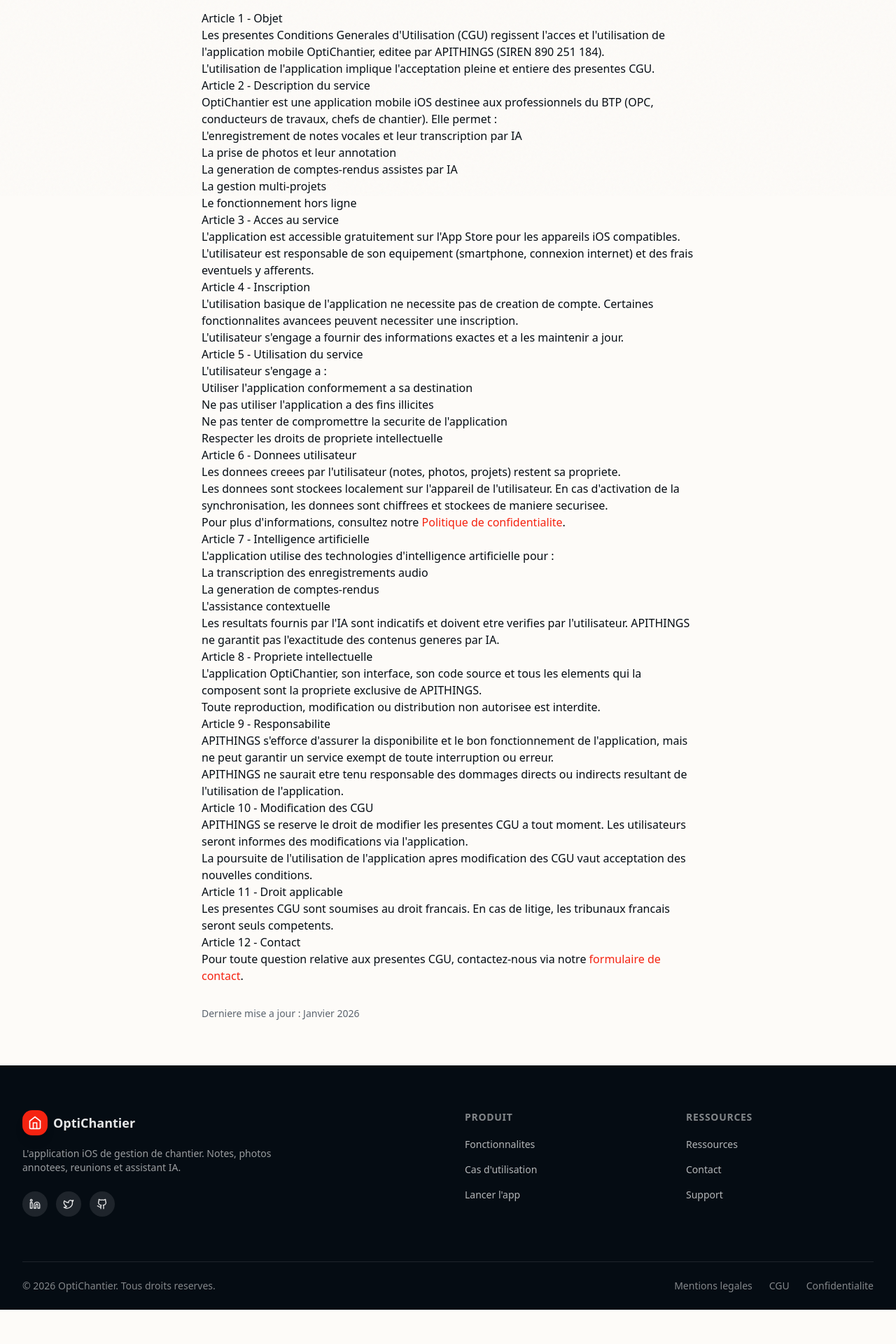
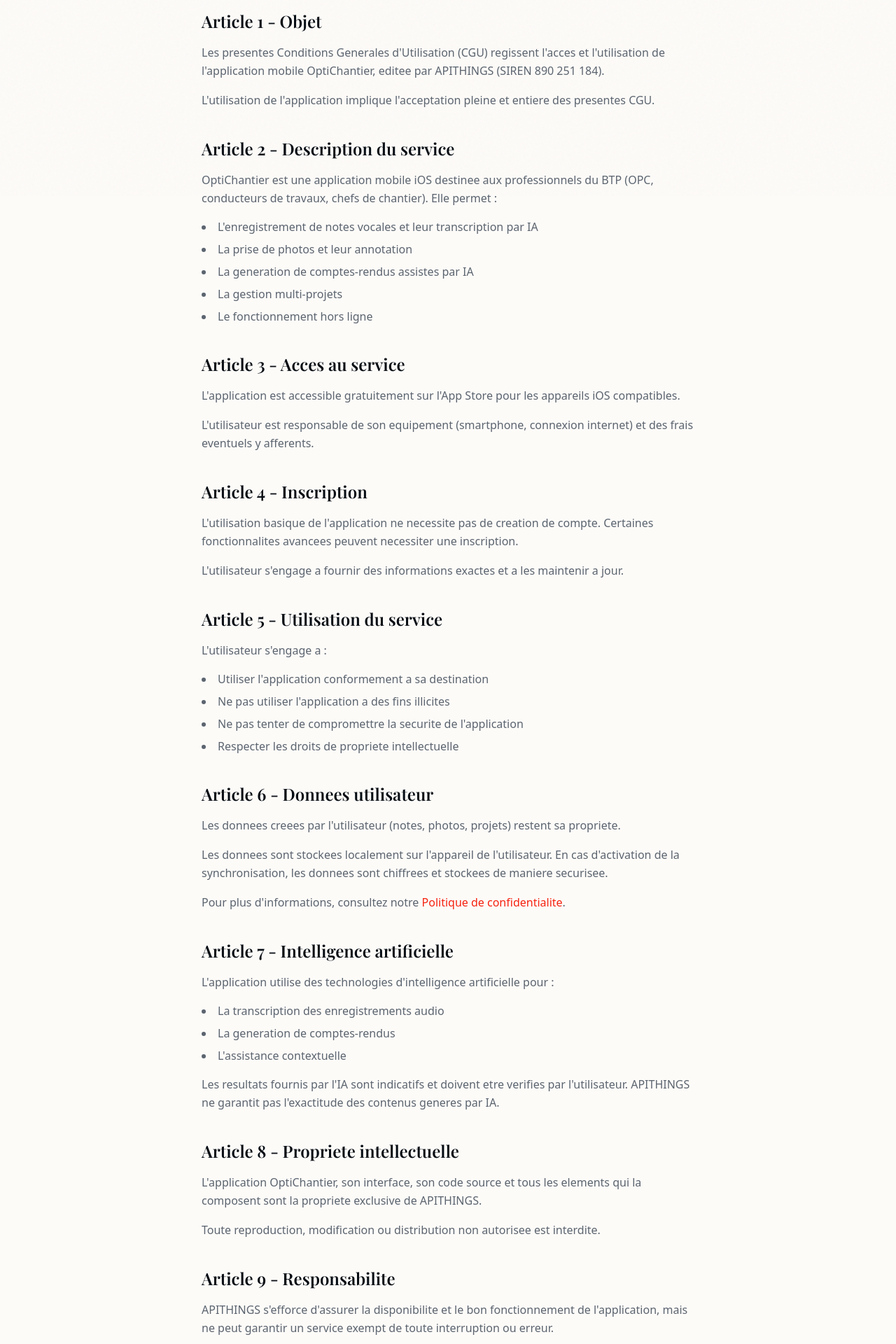
Before and after one commit to bxav/opc-chantier-landing, a Next.js app: page /cgu in a window 1280 px wide. Shown: the part 520-2440 px from the top of the page at 70% size. Before the commit the page ends 2391 px from the top, so only its background shows below. Built offline with nearby package versions, Linux system fonts and the light colour scheme.

Commit message:
Up domain name

```diff
--- a/src/app/cgu/page.tsx
+++ b/src/app/cgu/page.tsx
@@ -31,125 +31,157 @@
 
         <section className="py-16">
           <div className="max-w-3xl mx-auto px-4 sm:px-6 lg:px-8">
-            <div className="prose prose-slate max-w-none">
-              <h2>Article 1 - Objet</h2>
-              <p>
+            <div className="space-y-10">
+              <div>
+                <h2 className="text-2xl font-serif font-semibold mb-4">Article 1 - Objet</h2>
+                <p className="text-muted-foreground leading-relaxed mb-4">
                   Les presentes Conditions Generales d&apos;Utilisation (CGU) regissent l&apos;acces et l&apos;utilisation
                   de l&apos;application mobile OptiChantier, editee par APITHINGS (SIREN 890 251 184).
                 </p>
-              <p>
+                <p className="text-muted-foreground leading-relaxed">
                   L&apos;utilisation de l&apos;application implique l&apos;acceptation pleine et entiere des presentes CGU.
                 </p>
+              </div>
 
-              <h2>Article 2 - Description du service</h2>
-              <p>
+              <div>
+                <h2 className="text-2xl font-serif font-semibold mb-4">Article 2 - Description du service</h2>
+                <p className="text-muted-foreground leading-relaxed mb-4">
                   OptiChantier est une application mobile iOS destinee aux professionnels du BTP
                   (OPC, conducteurs de travaux, chefs de chantier). Elle permet :
                 </p>
-              <ul>
+                <ul className="list-disc list-inside space-y-2 text-muted-foreground">
                   <li>L&apos;enregistrement de notes vocales et leur transcription par IA</li>
                   <li>La prise de photos et leur annotation</li>
                   <li>La generation de comptes-rendus assistes par IA</li>
                   <li>La gestion multi-projets</li>
                   <li>Le fonctionnement hors ligne</li>
                 </ul>
+              </div>
 
-              <h2>Article 3 - Acces au service</h2>
-              <p>
+              <div>
+                <h2 className="text-2xl font-serif font-semibold mb-4">Article 3 - Acces au service</h2>
+                <p className="text-muted-foreground leading-relaxed mb-4">
                   L&apos;application est accessible gratuitement sur l&apos;App Store pour les appareils iOS compatibles.
                 </p>
-              <p>
+                <p className="text-muted-foreground leading-relaxed">
                   L&apos;utilisateur est responsable de son equipement (smartphone, connexion internet)
                   et des frais eventuels y afferents.
                 </p>
+              </div>
 
-              <h2>Article 4 - Inscription</h2>
-              <p>
+              <div>
+                <h2 className="text-2xl font-serif font-semibold mb-4">Article 4 - Inscription</h2>
+                <p className="text-muted-foreground leading-relaxed mb-4">
                   L&apos;utilisation basique de l&apos;application ne necessite pas de creation de compte.
                   Certaines fonctionnalites avancees peuvent necessiter une inscription.
                 </p>
-              <p>
+                <p className="text-muted-foreground leading-relaxed">
                   L&apos;utilisateur s&apos;engage a fournir des informations exactes et a les maintenir a jour.
                 </p>
+              </div>
 
-              <h2>Article 5 - Utilisation du service</h2>
-              <p>L&apos;utilisateur s&apos;engage a :</p>
-              <ul>
+              <div>
+                <h2 className="text-2xl font-serif font-semibold mb-4">Article 5 - Utilisation du service</h2>
+                <p className="text-muted-foreground leading-relaxed mb-4">
+                  L&apos;utilisateur s&apos;engage a :
+                </p>
+                <ul className="list-disc list-inside space-y-2 text-muted-foreground">
                   <li>Utiliser l&apos;application conformement a sa destination</li>
                   <li>Ne pas utiliser l&apos;application a des fins illicites</li>
                   <li>Ne pas tenter de compromettre la securite de l&apos;application</li>
                   <li>Respecter les droits de propriete intellectuelle</li>
                 </ul>
+              </div>
 
-              <h2>Article 6 - Donnees utilisateur</h2>
-              <p>
+              <div>
+                <h2 className="text-2xl font-serif font-semibold mb-4">Article 6 - Donnees utilisateur</h2>
+                <p className="text-muted-foreground leading-relaxed mb-4">
                   Les donnees creees par l&apos;utilisateur (notes, photos, projets) restent sa propriete.
                 </p>
-              <p>
+                <p className="text-muted-foreground leading-relaxed mb-4">
                   Les donnees sont stockees localement sur l&apos;appareil de l&apos;utilisateur.
                   En cas d&apos;activation de la synchronisation, les donnees sont chiffrees et stockees
                   de maniere securisee.
                 </p>
-              <p>
-                Pour plus d&apos;informations, consultez notre <a href="/politique-confidentialite" className="text-primary hover:underline">Politique de confidentialite</a>.
+                <p className="text-muted-foreground leading-relaxed">
+                  Pour plus d&apos;informations, consultez notre{" "}
+                  <a href="/politique-confidentialite" className="text-primary hover:underline">
+                    Politique de confidentialite
+                  </a>.
                 </p>
+              </div>
 
-              <h2>Article 7 - Intelligence artificielle</h2>
-              <p>
+              <div>
+                <h2 className="text-2xl font-serif font-semibold mb-4">Article 7 - Intelligence artificielle</h2>
+                <p className="text-muted-foreground leading-relaxed mb-4">
                   L&apos;application utilise des technologies d&apos;intelligence artificielle pour :
                 </p>
-              <ul>
+                <ul className="list-disc list-inside space-y-2 text-muted-foreground mb-4">
                   <li>La transcription des enregistrements audio</li>
                   <li>La generation de comptes-rendus</li>
                   <li>L&apos;assistance contextuelle</li>
                 </ul>
-              <p>
+                <p className="text-muted-foreground leading-relaxed">
                   Les resultats fournis par l&apos;IA sont indicatifs et doivent etre verifies par l&apos;utilisateur.
                   APITHINGS ne garantit pas l&apos;exactitude des contenus generes par IA.
                 </p>
+              </div>
 
-              <h2>Article 8 - Propriete intellectuelle</h2>
-              <p>
+              <div>
+                <h2 className="text-2xl font-serif font-semibold mb-4">Article 8 - Propriete intellectuelle</h2>
+                <p className="text-muted-foreground leading-relaxed mb-4">
                   L&apos;application OptiChantier, son interface, son code source et tous les elements
                   qui la composent sont la propriete exclusive de APITHINGS.
                 </p>
-              <p>
+                <p className="text-muted-foreground leading-relaxed">
                   Toute reproduction, modification ou distribution non autorisee est interdite.
                 </p>
+              </div>
 
-              <h2>Article 9 - Responsabilite</h2>
-              <p>
+              <div>
+                <h2 className="text-2xl font-serif font-semibold mb-4">Article 9 - Responsabilite</h2>
+                <p className="text-muted-foreground leading-relaxed mb-4">
                   APITHINGS s&apos;efforce d&apos;assurer la disponibilite et le bon fonctionnement de l&apos;application,
                   mais ne peut garantir un service exempt de toute interruption ou erreur.
                 </p>
-              <p>
+                <p className="text-muted-foreground leading-relaxed">
                   APITHINGS ne saurait etre tenu responsable des dommages directs ou indirects
                   resultant de l&apos;utilisation de l&apos;application.
                 </p>
+              </div>
 
-              <h2>Article 10 - Modification des CGU</h2>
-              <p>
+              <div>
+                <h2 className="text-2xl font-serif font-semibold mb-4">Article 10 - Modification des CGU</h2>
+                <p className="text-muted-foreground leading-relaxed mb-4">
                   APITHINGS se reserve le droit de modifier les presentes CGU a tout moment.
                   Les utilisateurs seront informes des modifications via l&apos;application.
                 </p>
-              <p>
+                <p className="text-muted-foreground leading-relaxed">
                   La poursuite de l&apos;utilisation de l&apos;application apres modification des CGU
                   vaut acceptation des nouvelles conditions.
                 </p>
+              </div>
 
-              <h2>Article 11 - Droit applicable</h2>
-              <p>
+              <div>
+                <h2 className="text-2xl font-serif font-semibold mb-4">Article 11 - Droit applicable</h2>
+                <p className="text-muted-foreground leading-relaxed">
                   Les presentes CGU sont soumises au droit francais.
                   En cas de litige, les tribunaux francais seront seuls competents.
                 </p>
+              </div>
 
-              <h2>Article 12 - Contact</h2>
-              <p>
+              <div>
+                <h2 className="text-2xl font-serif font-semibold mb-4">Article 12 - Contact</h2>
+                <p className="text-muted-foreground leading-relaxed">
                   Pour toute question relative aux presentes CGU, contactez-nous via
-                notre <a href="/contact" className="text-primary hover:underline">formulaire de contact</a>.
+                  notre{" "}
+                  <a href="/contact" className="text-primary hover:underline">
+                    formulaire de contact
+                  </a>.
                 </p>
+              </div>
 
-              <p className="text-sm text-muted-foreground mt-8">
+              <p className="text-sm text-muted-foreground pt-8 border-t">
                 Derniere mise a jour : Janvier 2026
               </p>
             </div>
--- a/src/app/mentions-legales/page.tsx
+++ b/src/app/mentions-legales/page.tsx
@@ -31,78 +31,102 @@
 
         <section className="py-16">
           <div className="max-w-3xl mx-auto px-4 sm:px-6 lg:px-8">
-            <div className="prose prose-slate max-w-none">
-              <h2>Editeur du site</h2>
-              <p>
-                Le site <strong>www.optichantier.com</strong> est edite par :
+            <div className="space-y-10">
+              <div>
+                <h2 className="text-2xl font-serif font-semibold mb-4">Editeur du site</h2>
+                <p className="text-muted-foreground leading-relaxed mb-4">
+                  Le site <strong className="text-foreground font-semibold">www.optichantier.com</strong> est edite par :
                 </p>
-              <ul>
-                <li><strong>Raison sociale :</strong> APITHINGS</li>
-                <li><strong>Forme juridique :</strong> SAS (Societe par actions simplifiee)</li>
-                <li><strong>SIREN :</strong> 890 251 184</li>
-                <li><strong>Siege social :</strong> France</li>
-                <li><strong>Email :</strong> contact@optichantier.com</li>
+                <ul className="list-disc list-inside space-y-2 text-muted-foreground">
+                  <li><strong className="text-foreground font-semibold">Raison sociale :</strong> APITHINGS</li>
+                  <li><strong className="text-foreground font-semibold">Forme juridique :</strong> SAS (Societe par actions simplifiee)</li>
+                  <li><strong className="text-foreground font-semibold">SIREN :</strong> 890 251 184</li>
+                  <li><strong className="text-foreground font-semibold">Siege social :</strong> France</li>
+                  <li><strong className="text-foreground font-semibold">Email :</strong> contact@optichantier.com</li>
                 </ul>
+              </div>
 
-              <h2>Directeur de la publication</h2>
-              <p>
+              <div>
+                <h2 className="text-2xl font-serif font-semibold mb-4">Directeur de la publication</h2>
+                <p className="text-muted-foreground leading-relaxed">
                   Le directeur de la publication est le representant legal de la societe APITHINGS.
                 </p>
+              </div>
 
-              <h2>Hebergement</h2>
-              <p>
+              <div>
+                <h2 className="text-2xl font-serif font-semibold mb-4">Hebergement</h2>
+                <p className="text-muted-foreground leading-relaxed mb-4">
                   Le site est heberge par :
                 </p>
-              <ul>
-                <li><strong>Vercel Inc.</strong></li>
+                <ul className="list-disc list-inside space-y-2 text-muted-foreground">
+                  <li><strong className="text-foreground font-semibold">Vercel Inc.</strong></li>
                   <li>340 S Lemon Ave #4133</li>
                   <li>Walnut, CA 91789, USA</li>
                   <li>https://vercel.com</li>
                 </ul>
+              </div>
 
-              <h2>Propriete intellectuelle</h2>
-              <p>
+              <div>
+                <h2 className="text-2xl font-serif font-semibold mb-4">Propriete intellectuelle</h2>
+                <p className="text-muted-foreground leading-relaxed mb-4">
                   L&apos;ensemble des contenus (textes, images, graphismes, logo, icones, sons, logiciels)
                   du site OptiChantier est la propriete exclusive de APITHINGS ou de ses partenaires
                   et est protege par les lois francaises et internationales relatives a la propriete intellectuelle.
                 </p>
-              <p>
+                <p className="text-muted-foreground leading-relaxed">
                   Toute reproduction, representation, modification, publication, adaptation de tout ou partie
                   des elements du site, quel que soit le moyen ou le procede utilise, est interdite,
                   sauf autorisation ecrite prealable de APITHINGS.
                 </p>
+              </div>
 
-              <h2>Donnees personnelles</h2>
-              <p>
+              <div>
+                <h2 className="text-2xl font-serif font-semibold mb-4">Donnees personnelles</h2>
+                <p className="text-muted-foreground leading-relaxed">
                   Pour toute information concernant la collecte et le traitement de vos donnees personnelles,
-                veuillez consulter notre <a href="/politique-confidentialite" className="text-primary hover:underline">Politique de confidentialite</a>.
+                  veuillez consulter notre{" "}
+                  <a href="/politique-confidentialite" className="text-primary hover:underline">
+                    Politique de confidentialite
+                  </a>.
                 </p>
+              </div>
 
-              <h2>Cookies</h2>
-              <p>
+              <div>
+                <h2 className="text-2xl font-serif font-semibold mb-4">Cookies</h2>
+                <p className="text-muted-foreground leading-relaxed">
                   Le site OptiChantier utilise des cookies strictement necessaires au fonctionnement du site.
                   Ces cookies ne collectent aucune donnee personnelle a des fins publicitaires.
                 </p>
+              </div>
 
-              <h2>Liens hypertextes</h2>
-              <p>
+              <div>
+                <h2 className="text-2xl font-serif font-semibold mb-4">Liens hypertextes</h2>
+                <p className="text-muted-foreground leading-relaxed">
                   Le site peut contenir des liens vers d&apos;autres sites. APITHINGS n&apos;exerce aucun controle
                   sur ces sites et decline toute responsabilite quant a leur contenu.
                 </p>
+              </div>
 
-              <h2>Droit applicable</h2>
-              <p>
+              <div>
+                <h2 className="text-2xl font-serif font-semibold mb-4">Droit applicable</h2>
+                <p className="text-muted-foreground leading-relaxed">
                   Les presentes mentions legales sont regies par le droit francais.
                   En cas de litige, les tribunaux francais seront seuls competents.
                 </p>
+              </div>
 
-              <h2>Contact</h2>
-              <p>
+              <div>
+                <h2 className="text-2xl font-serif font-semibold mb-4">Contact</h2>
+                <p className="text-muted-foreground leading-relaxed">
                   Pour toute question concernant ces mentions legales, vous pouvez nous contacter via
-                notre <a href="/contact" className="text-primary hover:underline">formulaire de contact</a>.
+                  notre{" "}
+                  <a href="/contact" className="text-primary hover:underline">
+                    formulaire de contact
+                  </a>.
                 </p>
+              </div>
 
-              <p className="text-sm text-muted-foreground mt-8">
+              <p className="text-sm text-muted-foreground pt-8 border-t">
                 Derniere mise a jour : Janvier 2026
               </p>
             </div>
```
Also changed, not shown: src/app/politique-confidentialite/page.tsx (+107 -68 lines). Lines whose indentation alone changed are shown as unchanged.
